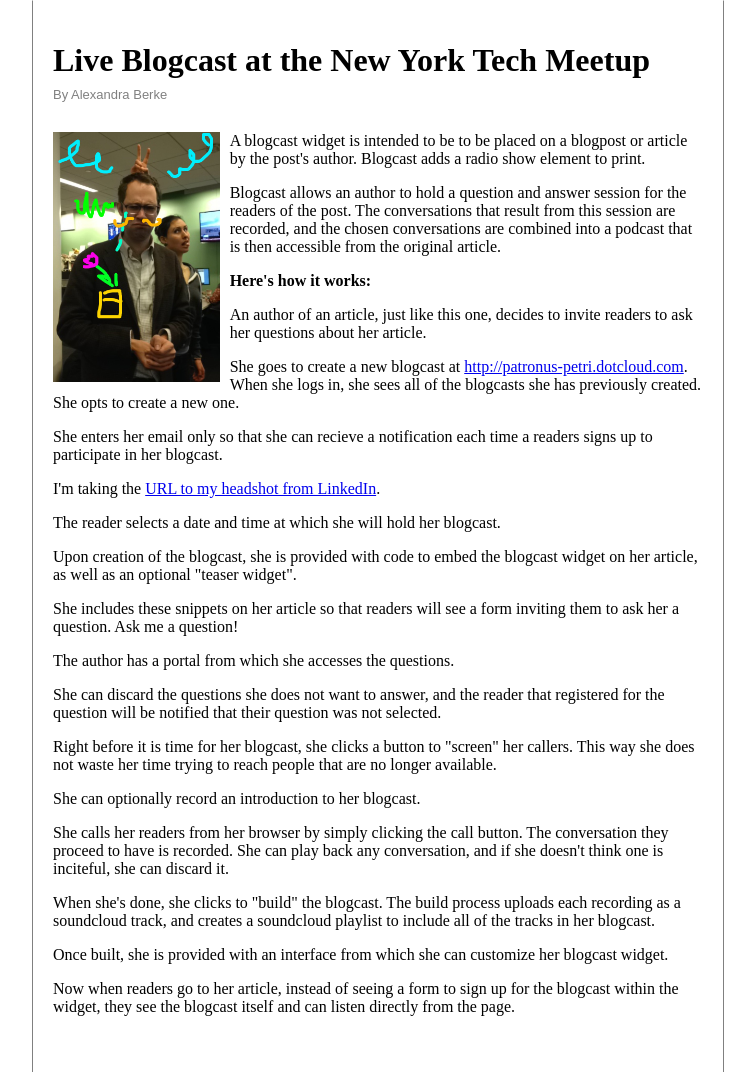
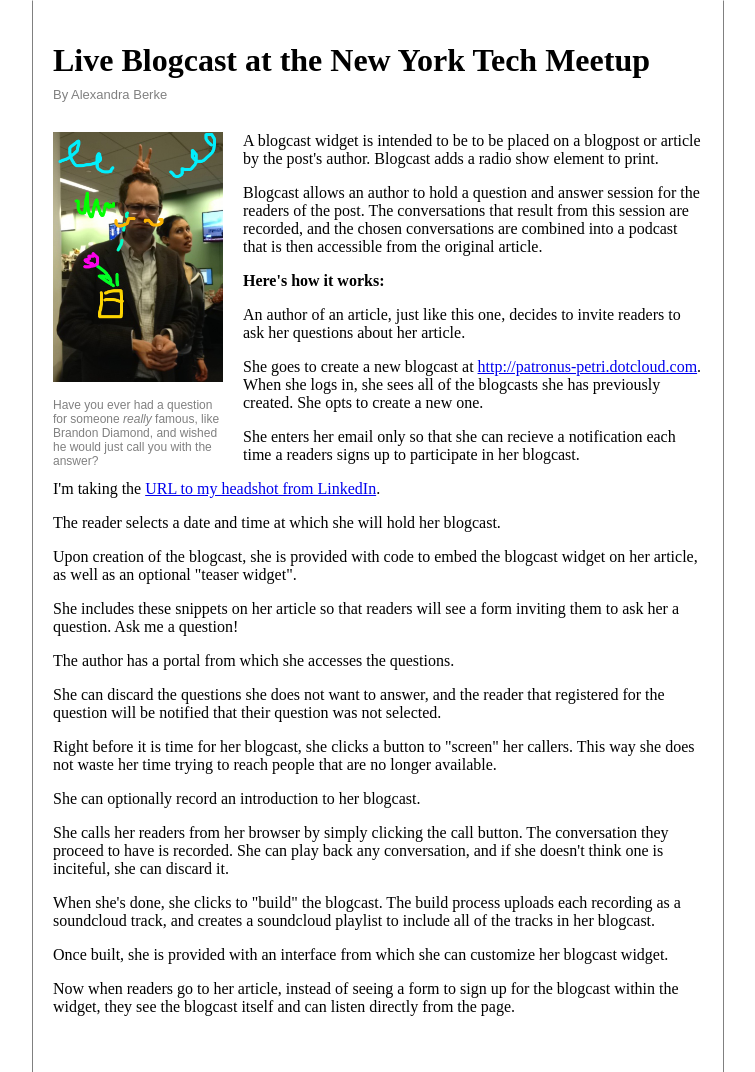
Before and after one commit to aberke/nytm-blogcast, a plain HTML site: page index.html in a window 1280 px wide. Shown: the whole page, without its empty margins (262-1017 px from the left). Drawn offline with Linux system fonts and the light colour scheme.

Commit message:
caption for photo

```diff
--- a/assets/index.css
+++ b/assets/index.css
@@ -20,8 +20,18 @@ h1 {
 	margin-top: 0;
 }
 #brandon-at-work {
+	float: left;
+	width: 170px;
 	margin: 0;
-	margin-right: 10px;
-	float: left;
+	margin-right: 20px;
+}
+#brandon-at-work img{
+	margin: 0;
 	height: 250px;
+	width: 170px;
 }
+.caption{
+	font-family: arial;
+	color: gray;
+	font-size: 12px;
+}
--- a/index.html
+++ b/index.html
@@ -15,7 +15,10 @@
 	<h1>Live Blogcast at the New York Tech Meetup</h1>
 	<p id="author">By Alexandra Berke</p>
 
-	<img id="brandon-at-work" height="250px" src="assets/brandon.JPG" />
+	<div id="brandon-at-work">
+		<img height="250px" width="170px" src="assets/brandon.JPG" />
+		<p class="caption">Have you ever had a question for someone <em>really</em> famous, like Brandon Diamond, and wished he would just call you with the answer?</p>
+	</div>
 
 	<p>A blogcast widget is intended to be to be placed on a blogpost or article by the post's author.  Blogcast adds a radio show element to print.</p>
 
```
